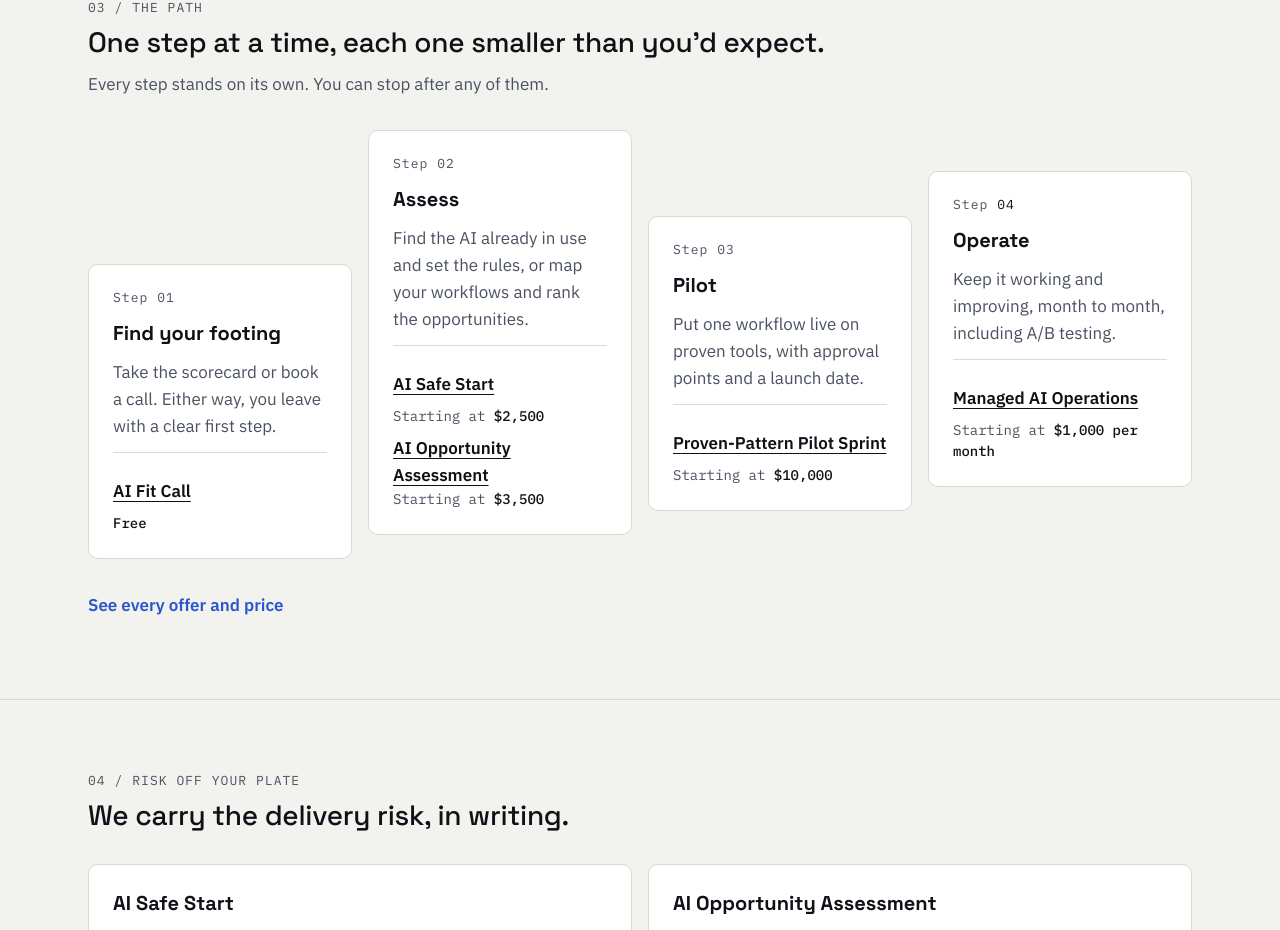
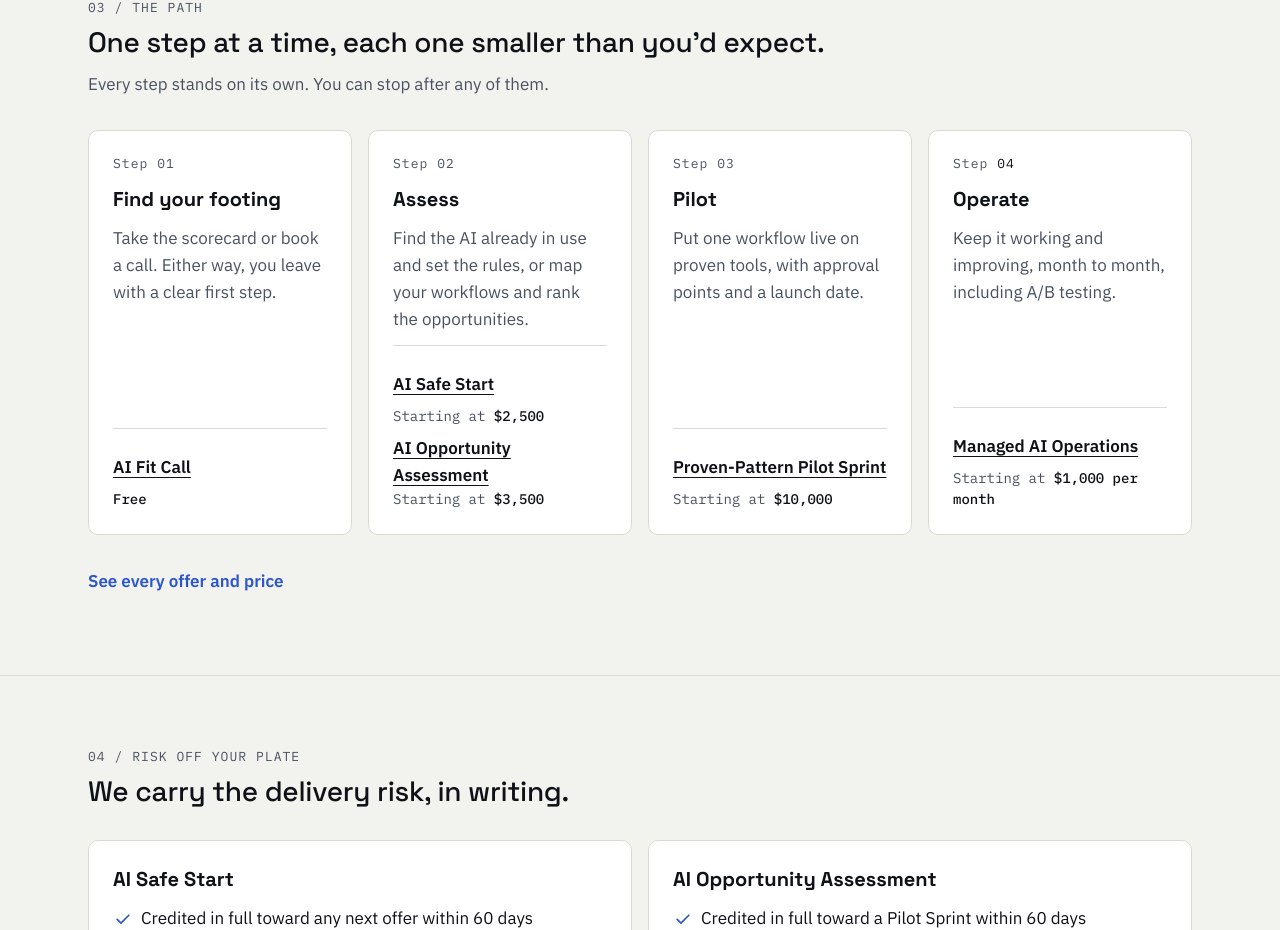
Before and after one commit to dfrho/sureground-tech, a Next.js app: page / in a window 1280 px wide. Shown: the part 1833-2763 px from the top of the page. Built offline with nearby package versions, Linux system fonts and the light colour scheme.

Commit message:
p2: path cards equal height at every width
Co-Authored-By: Claude Opus 5.5 <noreply@anthropic.com>

```diff
--- a/components/offers/OfferLadder.tsx
+++ b/components/offers/OfferLadder.tsx
@@ -39,20 +39,17 @@ const rungs: Rung[] = [
   },
 ];
 
-/** Each rung sits higher than the last from the lg breakpoint up. */
-const rise = ["lg:mb-0", "lg:mb-6", "lg:mb-12", "lg:mb-18"];
-
 /**
- * The signature visual: a stepped, numbered ladder. Each rung sits a little
- * higher than the last on wide screens; on mobile it is a numbered list.
+ * The signature visual: a numbered ladder. Every card has the same height at
+ * every breakpoint (auto-rows-fr), with the offers pinned to the bottom.
  */
 export function OfferLadder() {
   return (
-    <ol className="grid gap-4 md:grid-cols-2 lg:grid-cols-4 lg:items-end">
+    <ol className="grid auto-rows-fr gap-4 md:grid-cols-2 lg:grid-cols-4">
       {rungs.map((rung, i) => (
         <li
           key={rung.step}
-          className={`flex flex-col gap-3 rounded-card border border-border bg-surface p-6 ${rise[i]}`}
+          className="flex flex-col gap-3 rounded-card border border-border bg-surface p-6"
         >
           <p className="font-mono text-label text-muted">
             Step{" "}
```
Also changed, not shown: 1 other file (tests, documents, lock files or other folders).
